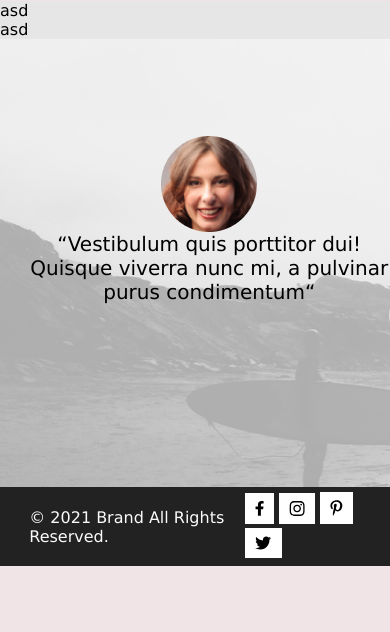
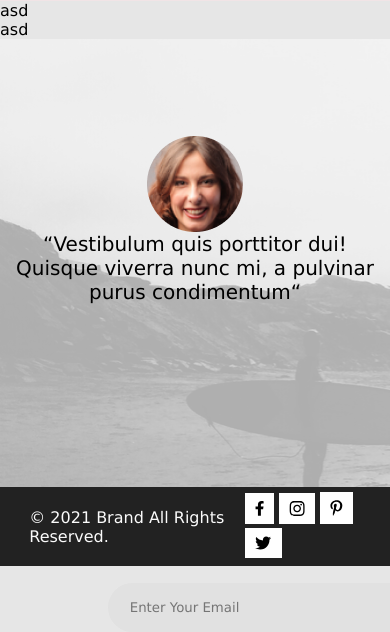
Before and after one commit to unidbstdevg/web_tech, a PHP site: page / in a window 390 px wide; the page is wider, and only the part inside the window is pictured. Shown: the part 838-1470 px from the top of that part. Before the commit the page ends 1404 px from the top of that part, so only its background shows below. Run offline with PHP 8.4, Linux system fonts and the light colour scheme.

Commit message:
[seminar][dz] Start making adaptive

```diff
--- a/4/index.html
+++ b/4/index.html
@@ -2,8 +2,9 @@
 <html lang="en">
     <head>
         <meta charset="UTF-8">
+        <meta name="viewport" content="width=device-width, initial-scale=1">
         <link href="styles.css" rel="stylesheet">
-        <title>Asd</title>
+        <title>Shop</title>
     </head>
     <body>
         <header>
--- a/4/styles.css
+++ b/4/styles.css
@@ -202,3 +202,11 @@ footer {
     background-color: var(--orange-color);
     fill: white;
 }
+
+
+/* mobile */
+@media screen and (max-width: 450px) {
+    .sub__box {
+        flex-direction: column;
+    }
+}
```
